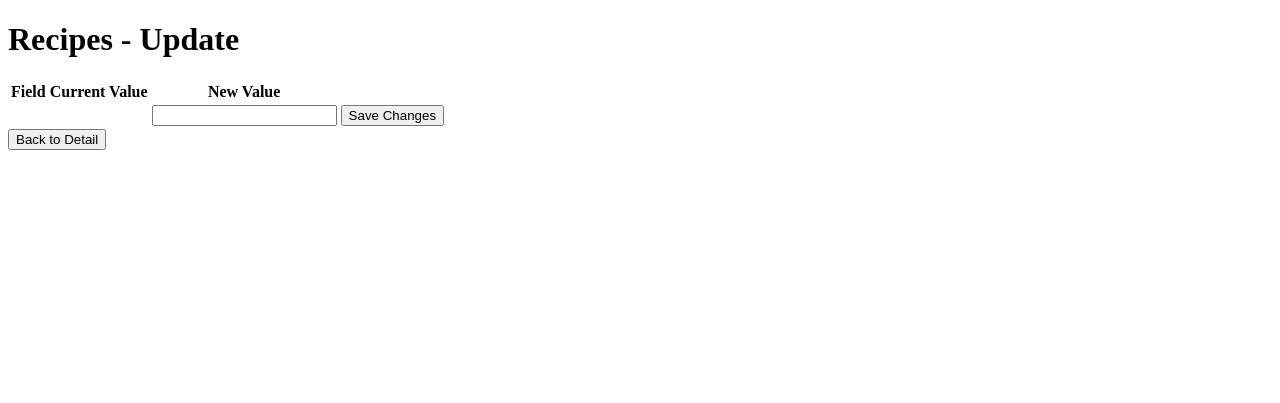
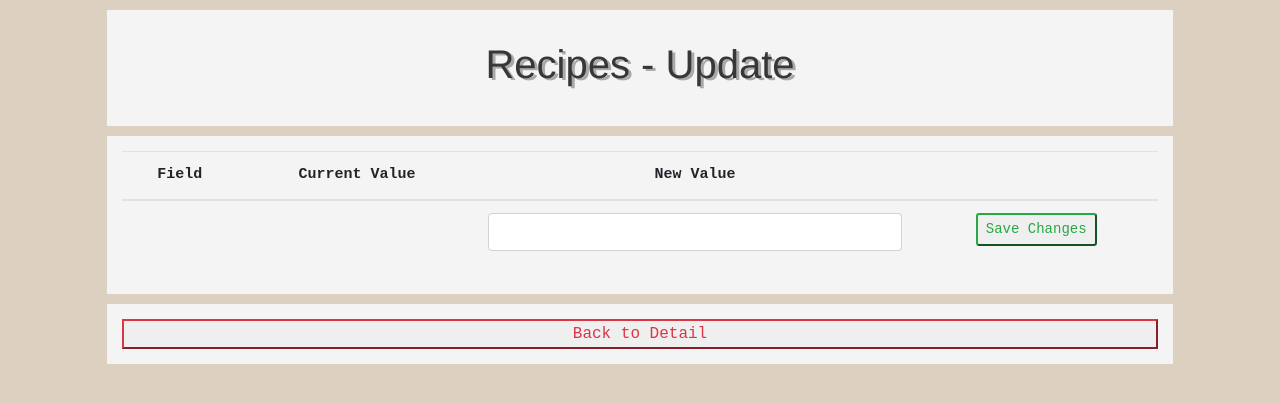
Before and after one commit to dokkaebae/thegoodplace, a Django app: page /recipes-update in a window 1280 px wide. Shown: the top 403 px of the page. Run offline with Django 3.2, Linux system fonts and the light colour scheme; some libraries are stand-ins or nearby versions.

Commit message:
Added css to recipes update

```diff
--- a/templates/recipes_update_form.html
+++ b/templates/recipes_update_form.html
@@ -2,14 +2,17 @@
 <html>
   <head>
     <title>Recipes - Update</title>
+
+    <link rel="stylesheet" href="/static/bootstrap.min.css">
+    <link rel="stylesheet" href="/static/styles.css">
   </head>
 
   <body>
-    <div>
+    <div class="col-lg-10 col-lg-10 mx-auto container">
       <h1 id="page_header">Recipes - Update</h1>
     </div>
 
-    <div>
+    <div class="col-lg-10 col-lg-10 mx-auto container">
       <table class="table">
         <thead>
           <tr>
@@ -25,10 +28,10 @@
             <td></td>
             <form>
               <td>
-                <input type="text">
+                <input type="text" class="form-control">
               </td>
               <td>
-                <button type="submit">Save Changes</button>
+                <button type="submit" class="btn-sm btn-outline-success">Save Changes</button>
               </td>
             </form>
           </tr>
@@ -36,9 +39,9 @@
       </table>
     </div>
 
-    <div>
+    <div class="col-lg-10 col-lg-10 mx-auto container">
       <form method="get" action="http://localhost:8000/recipes-detail">
-        <button type="submit" id="back_button">Back to Detail</button>
+        <button type="submit" class="btn-block btn-outline-danger" id="back_button">Back to Detail</button>
       </form>
     </div>
   </body>
```
